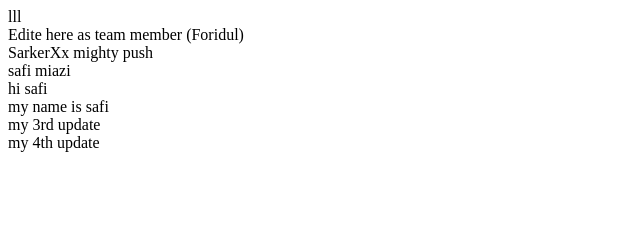
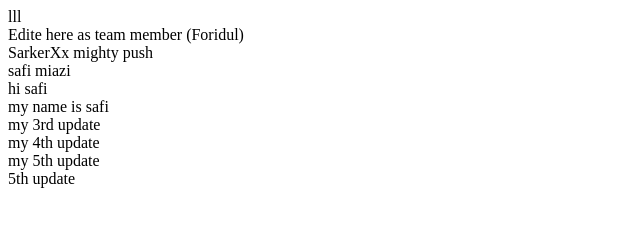
Before and after one commit to logic-legends-team/prac, a plain HTML site: page index.html in a window 1280 px wide. Shown: the whole page, without its empty margins (0-640 px from the left). Drawn offline with Linux system fonts and the light colour scheme.

Commit message:
last update

```diff
--- a/index.html
+++ b/index.html
@@ -14,5 +14,7 @@
     <div> my name is safi</div>
     <div> my 3rd update</div>
     <div>my 4th update</div>
+    <div>my 5th update</div>
+    <div>5th update</div>
   </body>
 </html>
```
